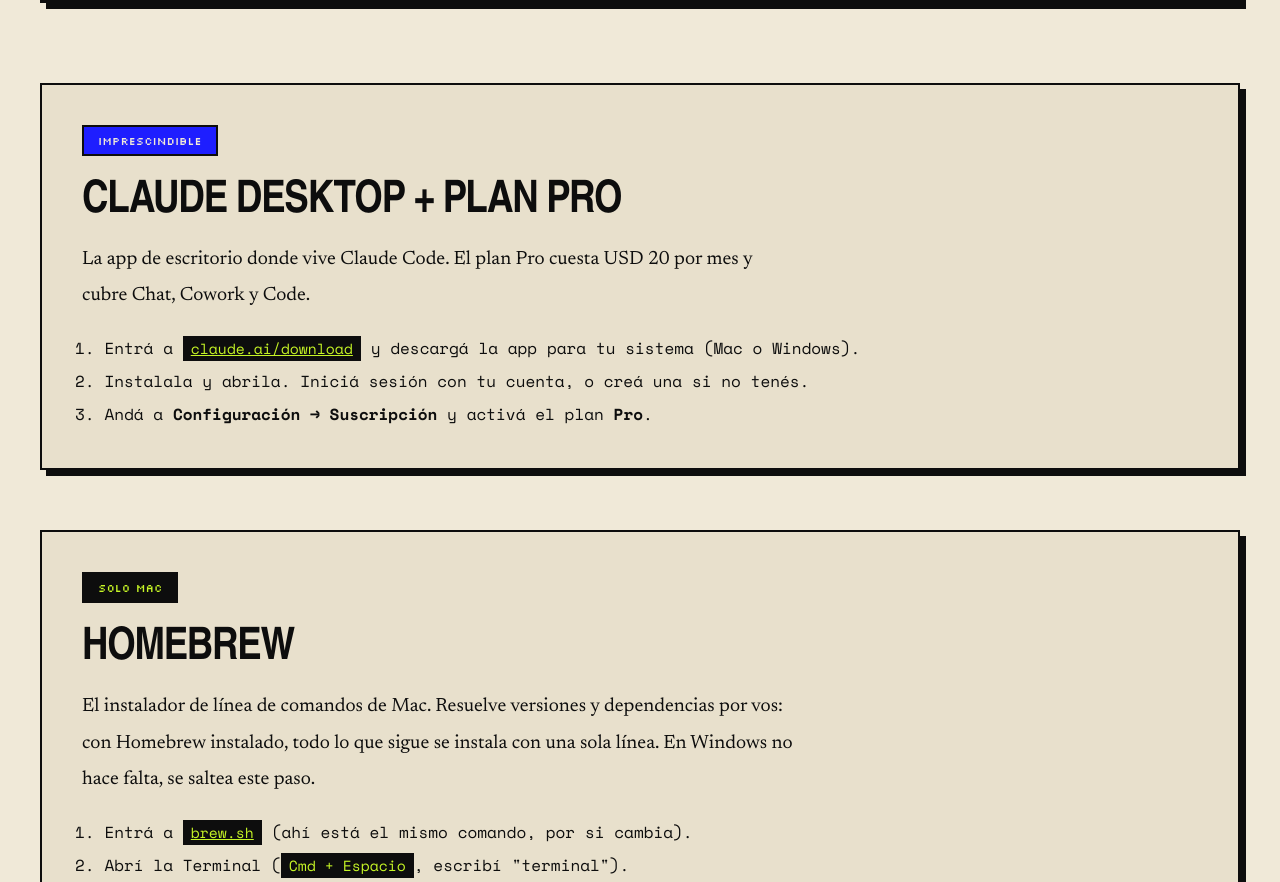
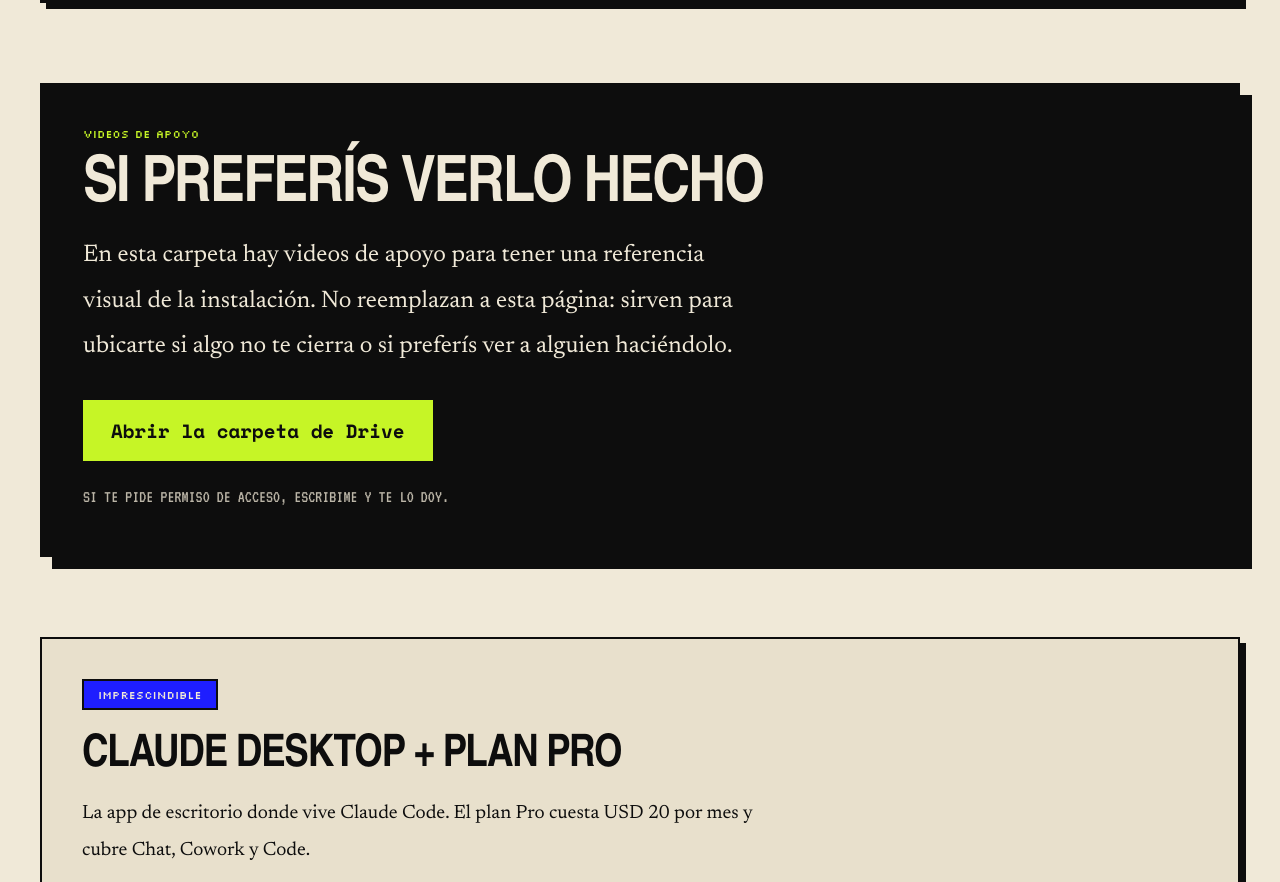
Before and after one commit to akathiago/tallerclaudeanfibia, a plain HTML site: page instalacion.html in a window 1280 px wide. Shown: the part 852-1734 px from the top of the page. Drawn offline with nearby package versions, Linux system fonts and the light colour scheme; a web font is replaced by a local one.

Commit message:
content: videos de apoyo de la instalacion en el Drive del taller

```diff
--- a/instalacion.html
+++ b/instalacion.html
@@ -34,6 +34,16 @@
       <h2>¿Por qué instalar todo esto?</h2>
       <p>Para correr Claude Code te alcanza la app de escritorio. Todo lo demás no está acá para que la herramienta funcione: está para que pueda trabajar sobre tus archivos de verdad, y para que vos puedas volver atrás cuando se equivoque.</p>
       <p>Git es el ejemplo claro. Un agente actúa, mira el resultado y vuelve a intentar: es rápido justamente porque puede equivocarse. Git es el punto de guardado que te deja dejarlo trabajar tranquilo, y GitHub es lo que después convierte eso en una dirección que podés compartir.</p>
+    </section>
+
+    <!-- EDITÁ ACÁ: el link a los videos. Si cambiás la carpeta de Drive,
+         cambialo en el href. -->
+    <section class="descarga">
+      <span class="etiqueta">VIDEOS DE APOYO</span>
+      <h2>Si preferís verlo hecho</h2>
+      <p>En esta carpeta hay videos de apoyo para tener una referencia visual de la instalación. No reemplazan a esta página: sirven para ubicarte si algo no te cierra o si preferís ver a alguien haciéndolo.</p>
+      <a class="boton" href="https://drive.google.com/drive/folders/1BrpfCG4VFTa9wP1lk8HjIvlR1k1xoMAf" target="_blank" rel="noopener">Abrir la carpeta de Drive</a>
+      <p class="aclaracion">Si te pide permiso de acceso, escribime y te lo doy.</p>
     </section>
 
     <!-- EDITÁ ACÁ: cada .paso-instalacion es una herramienta. Para agregar
```
